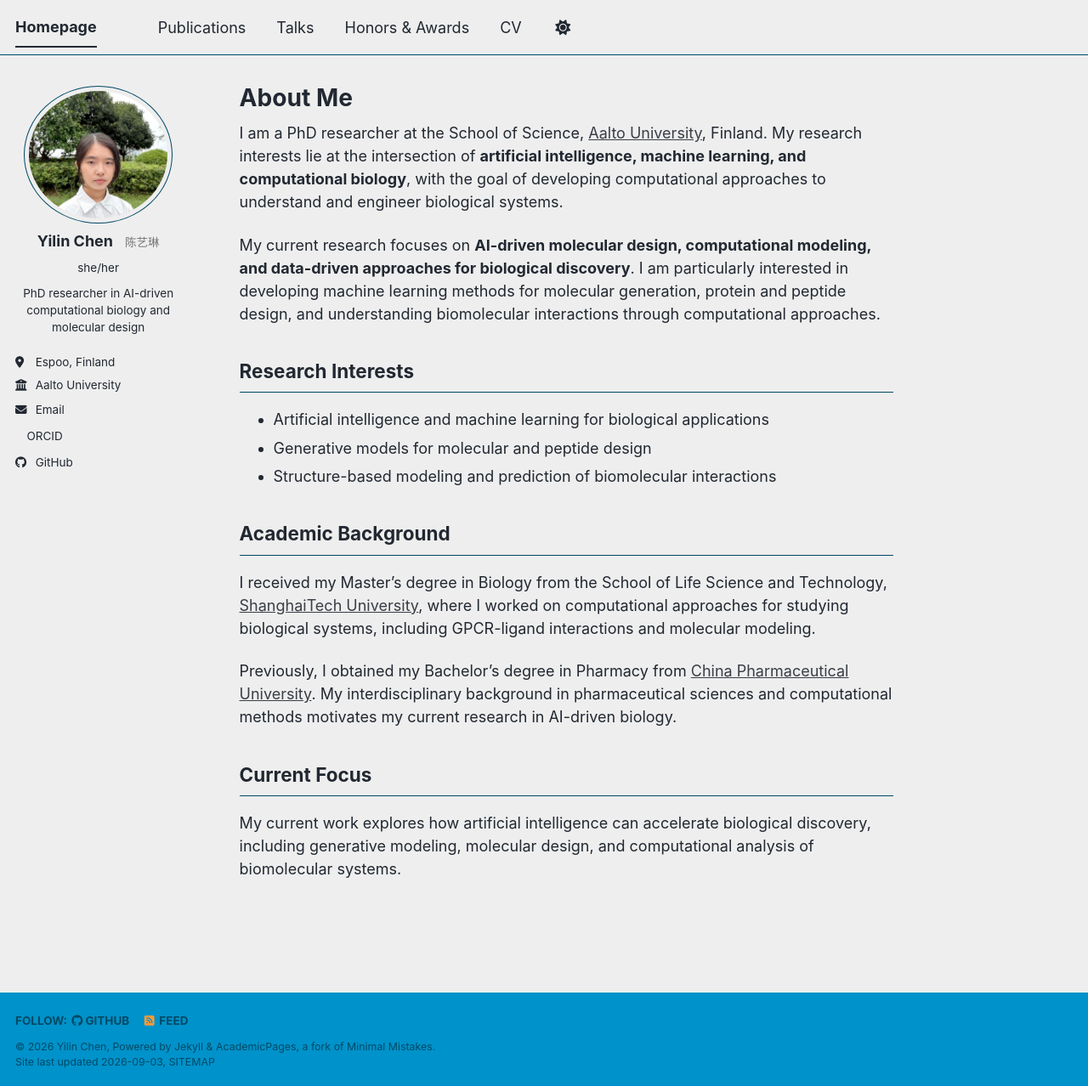
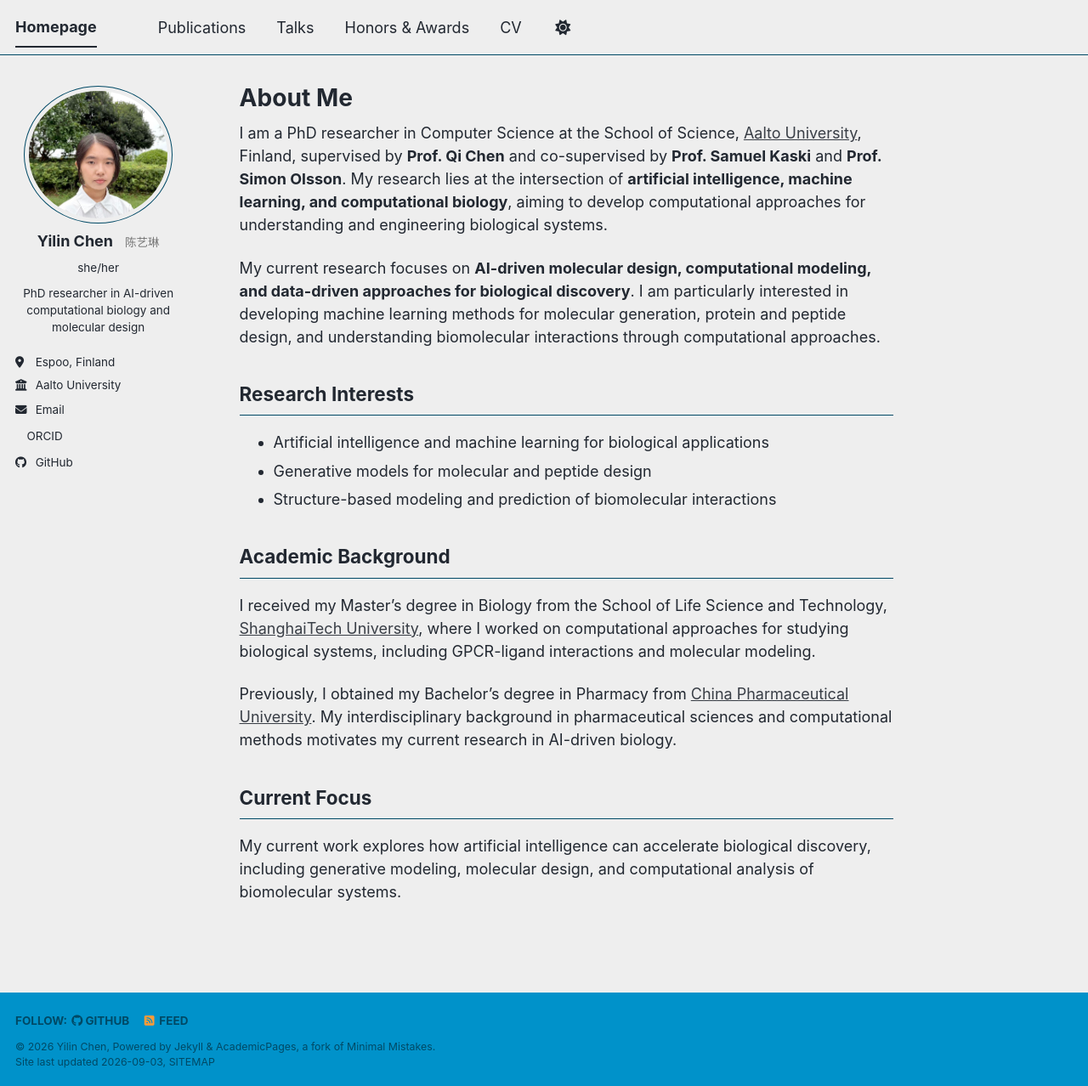
Before and after one commit to yilinchen1205/yilinchen.github.io, a Jekyll site: the page built from _pages/about.md, in a window 1280 px wide and 1278 px high. Shown: the whole window at 85% size. Built offline with Jekyll 4.4.1, drawn with Linux system fonts in a browser that asks for light colours; a style sheet for code colours, icons or effects is not loaded.

Commit message:
Update about.md

```diff
--- a/_pages/about.md
+++ b/_pages/about.md
@@ -7,7 +7,7 @@ redirect_from:
   - /about.html
 ---
 
-I am a PhD researcher at the School of Science, [Aalto University](https://www.aalto.fi/en), Finland. My research interests lie at the intersection of **artificial intelligence, machine learning, and computational biology**, with the goal of developing computational approaches to understand and engineer biological systems.
+I am a PhD researcher in Computer Science at the School of Science, [Aalto University](https://www.aalto.fi/en), Finland, supervised by **Prof. Qi Chen** and co-supervised by **Prof. Samuel Kaski** and **Prof. Simon Olsson**. My research lies at the intersection of **artificial intelligence, machine learning, and computational biology**, aiming to develop computational approaches for understanding and engineering biological systems.
 
 My current research focuses on **AI-driven molecular design, computational modeling, and data-driven approaches for biological discovery**. I am particularly interested in developing machine learning methods for molecular generation, protein and peptide design, and understanding biomolecular interactions through computational approaches.
 
```
